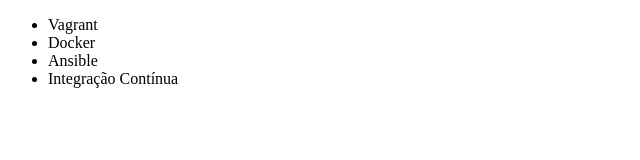
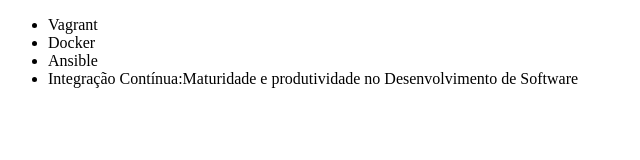
Before and after one commit to Nivlek22/alura-git, a plain HTML site: page index.html in a window 1280 px wide. Shown: the whole page, without its empty margins (0-640 px from the left). Drawn offline with Linux system fonts and the light colour scheme.

Commit message:
Aterando nome do curso

```diff
--- a/index.html
+++ b/index.html
@@ -11,7 +11,7 @@
         <li>Vagrant</li>
         <li>Docker</li>
         <li>Ansible</li>
-        <li>Integração Contínua</li>
+        <li>Integração Contínua:Maturidade e produtividade no Desenvolvimento de Software</li>
     </ul>
 </body>
 </html>
```
